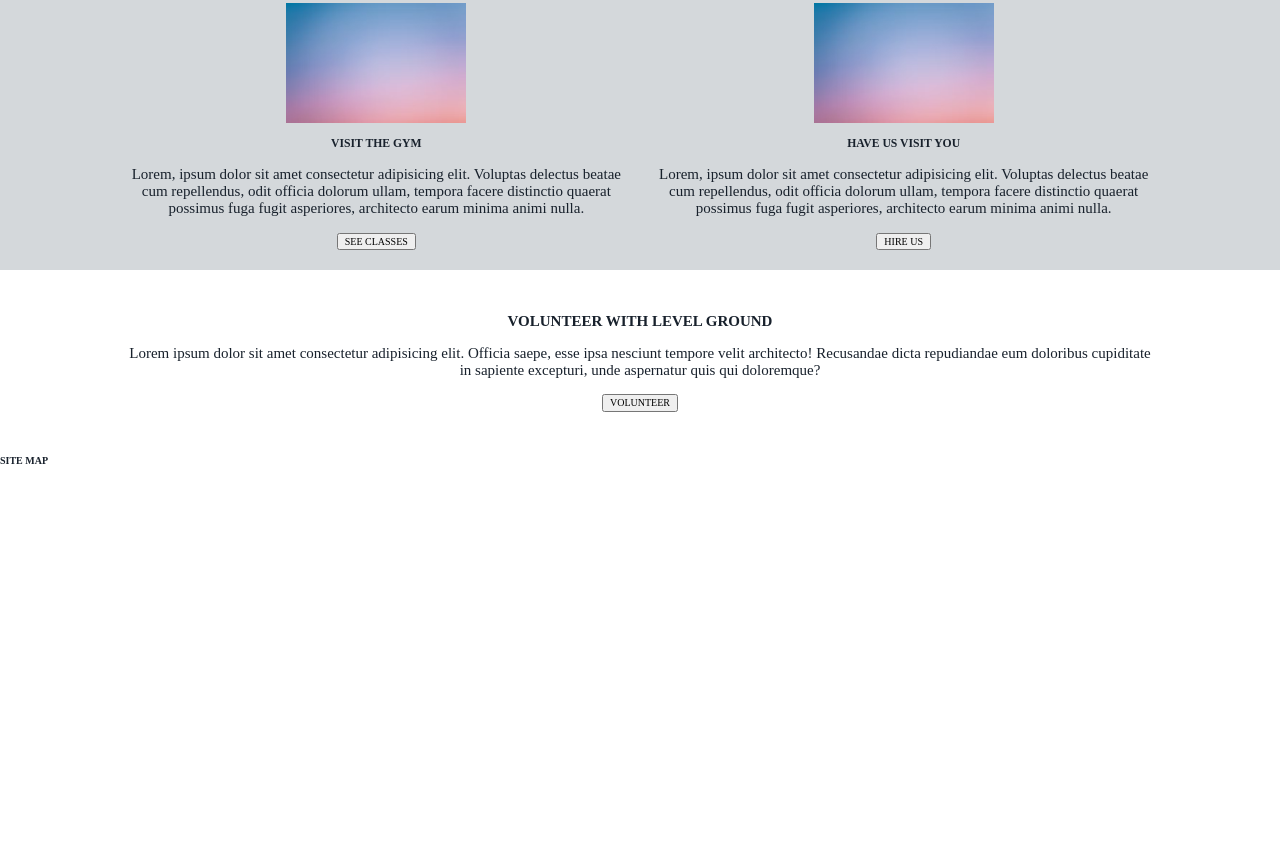
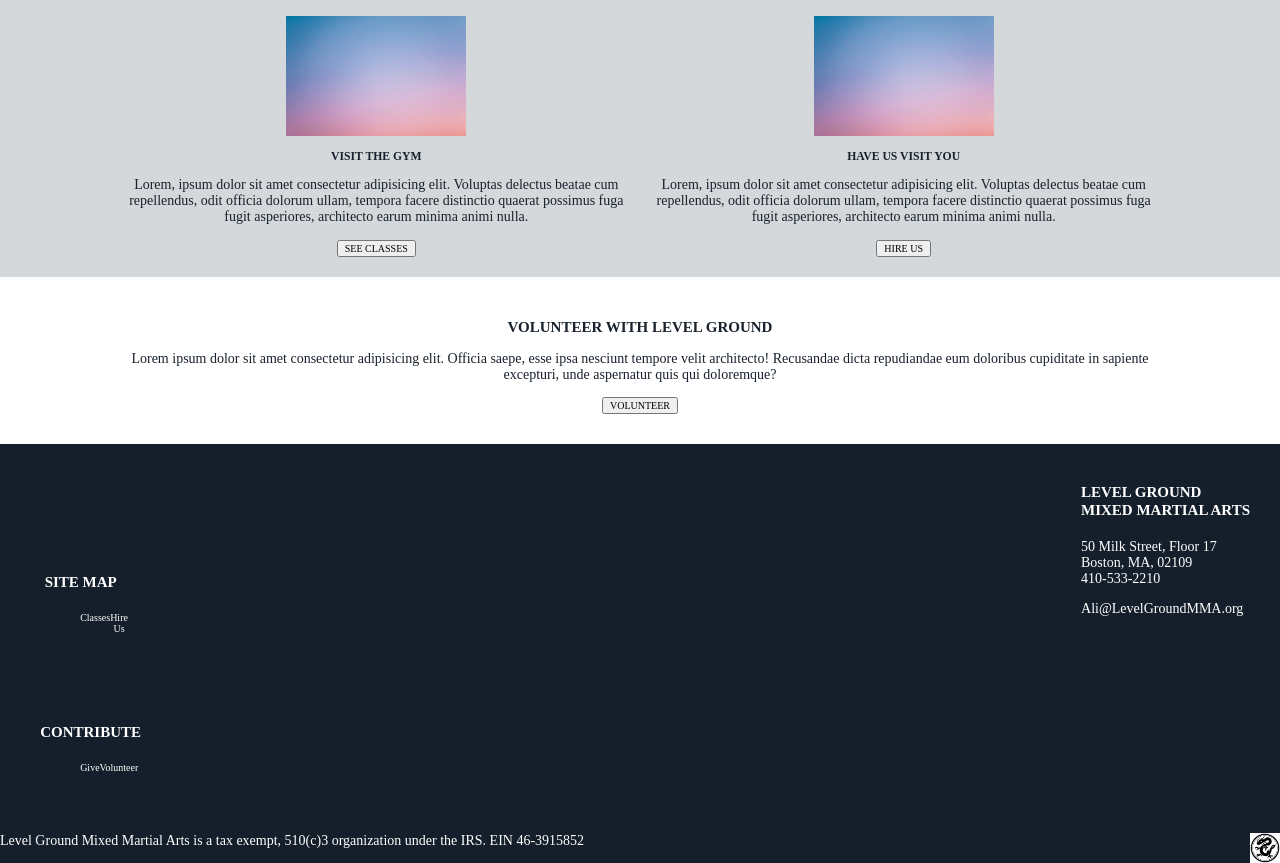
Before and after one commit to annaduong1012/Level-Ground-Wireframe, a plain HTML site: page index.html in a window 1280 px wide. Shown: the part 438-1301 px from the top of the page. Before the commit the page ends 978 px from the top, so only its background shows below. Drawn offline with Linux system fonts and the light colour scheme.

Commit message:
update styles

```diff
--- a/css/style.css
+++ b/css/style.css
@@ -29,16 +29,15 @@ html {
 nav {
   display: flex;
   justify-content: space-between;
-  padding: 2rem;
+  padding: 3rem;
 }
-nav img {
-  width: 3rem;
-}
+
 ul {
   display: flex;
   justify-content: space-between;
+  flex-basis: 15rem;
+}
 
-}
 /******************************************
 /* MAKE ALL SECTION CENTER ALIGN
 /*******************************************/
@@ -68,6 +67,17 @@ section {
 /******************************************
 /* FOOTER
 /*******************************************/
+footer, .disclaimer {
+  display: flex;
+  background: rgb(21,31,43);
+  color: white;
+  justify-content: space-between;
+  padding: 2rem 3rem;
+}
+
+.disclaimer {
+  padding: 0;
+}
 
 /******************************************
 /* FONT SIZE, COLOR
@@ -78,8 +88,11 @@ li {
 h1 {
   font-size: 3rem;
 }
-p {
+h4 {
   font-size: 1.5rem;
+}
+p, span {
+  font-size: 1.4rem;
 }
 a {
   text-decoration: none;
@@ -88,8 +101,12 @@ main,a {
   color: white;
 }
 main {
-  background-color: rgb(102,118,138);
+  background: rgb(102,118,138);
 }
-h2 {
-  font-weight: 700;
+
+footer {
+  background: rgb(21,31,43);
 }
+#logo {
+  width: 3rem;
+}
--- a/index.html
+++ b/index.html
@@ -18,7 +18,7 @@
 					<li><a href="#">CLASSES</a></li>
 					<li><a href="#">HIRE US</a></li>
 				</ul>
-				<img src="assets/logo.png" alt="logo">
+				<img src="assets/logo.png" alt="logo" id="logo">
 				<button>DONATE</button>
 			</nav>
 			<section>
@@ -55,17 +55,35 @@
 			</section>
 		</div>
 		<footer>
-			<div>
-
-			</div>
-			<div>
-				<h4>SITE MAP</h4>
+			<div class="footleft">
 				<section>
 
 				</section>
+				<section>
+					<h4>SITE MAP</h4>
+					<ul>
+						<li><a href="#">Classes</a></li>
+						<li><a href="#">Hire Us</a></li>
+					</ul>
+				</section>
+				<section>
+					<h4>CONTRIBUTE</h4>
+					<ul>
+						<li><a href="#">Give</a></li>
+						<li><a href="#">Volunteer</a></li>
+					</ul>
+				</section>
+			</div>
+			<div class="footright">
+				<h4>LEVEL GROUND<br>MIXED MARTIAL ARTS</h4>
+				<p>50 Milk Street, Floor 17<br>Boston, MA, 02109<br>410-533-2210</p>
+				<span>Ali@LevelGroundMMA.org</span>
 			</div>
 		</footer>
-
+		<section class="disclaimer">
+			<span>Level Ground Mixed Martial Arts is a tax exempt, 510(c)3 organization under the IRS. EIN 46-3915852</span>
+			<img src="assets/logo.png" alt="logo" id="logo">
+		</section>
 		<script type="text/javascript" src="js/main.js"></script>
 	</body>
 </html>
```
